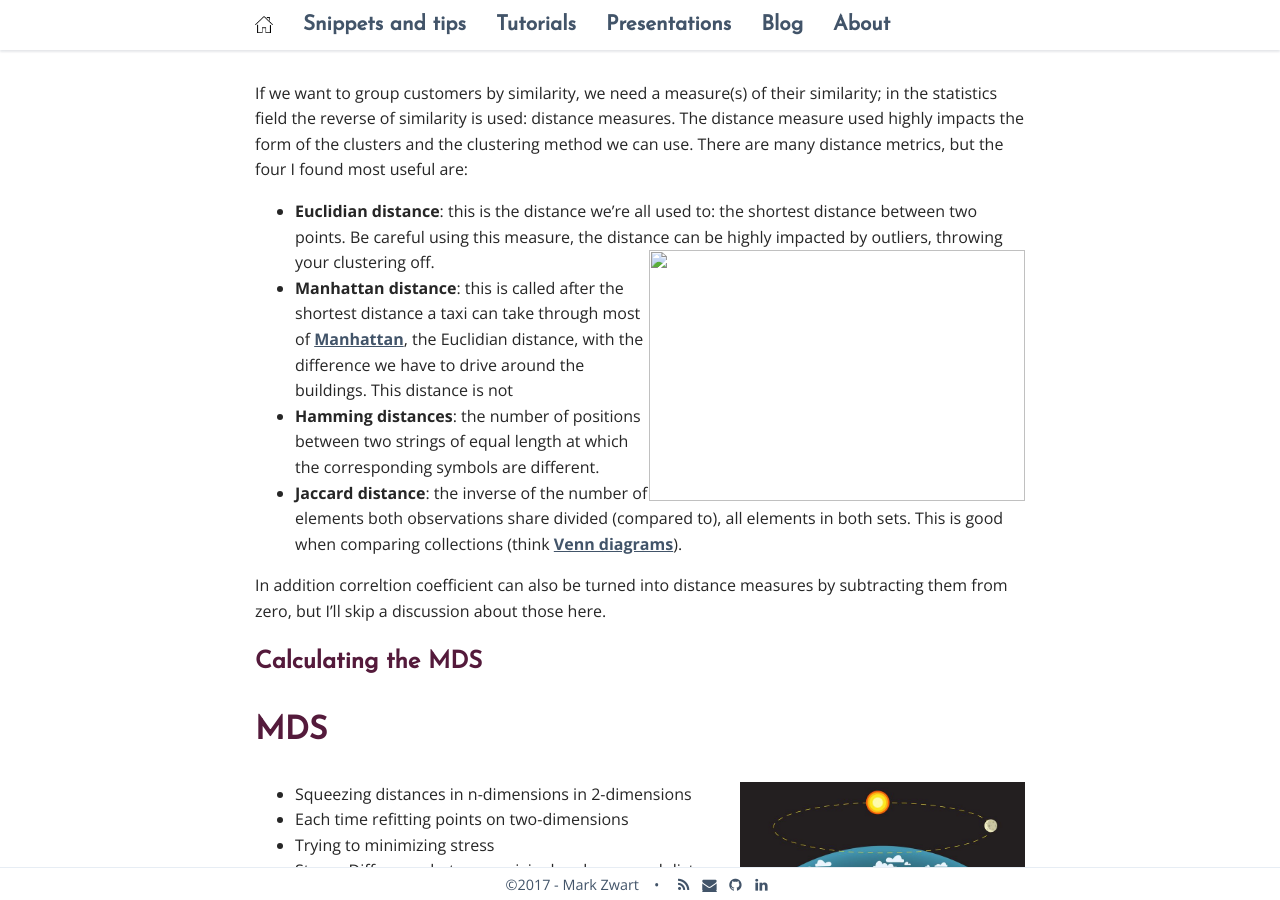
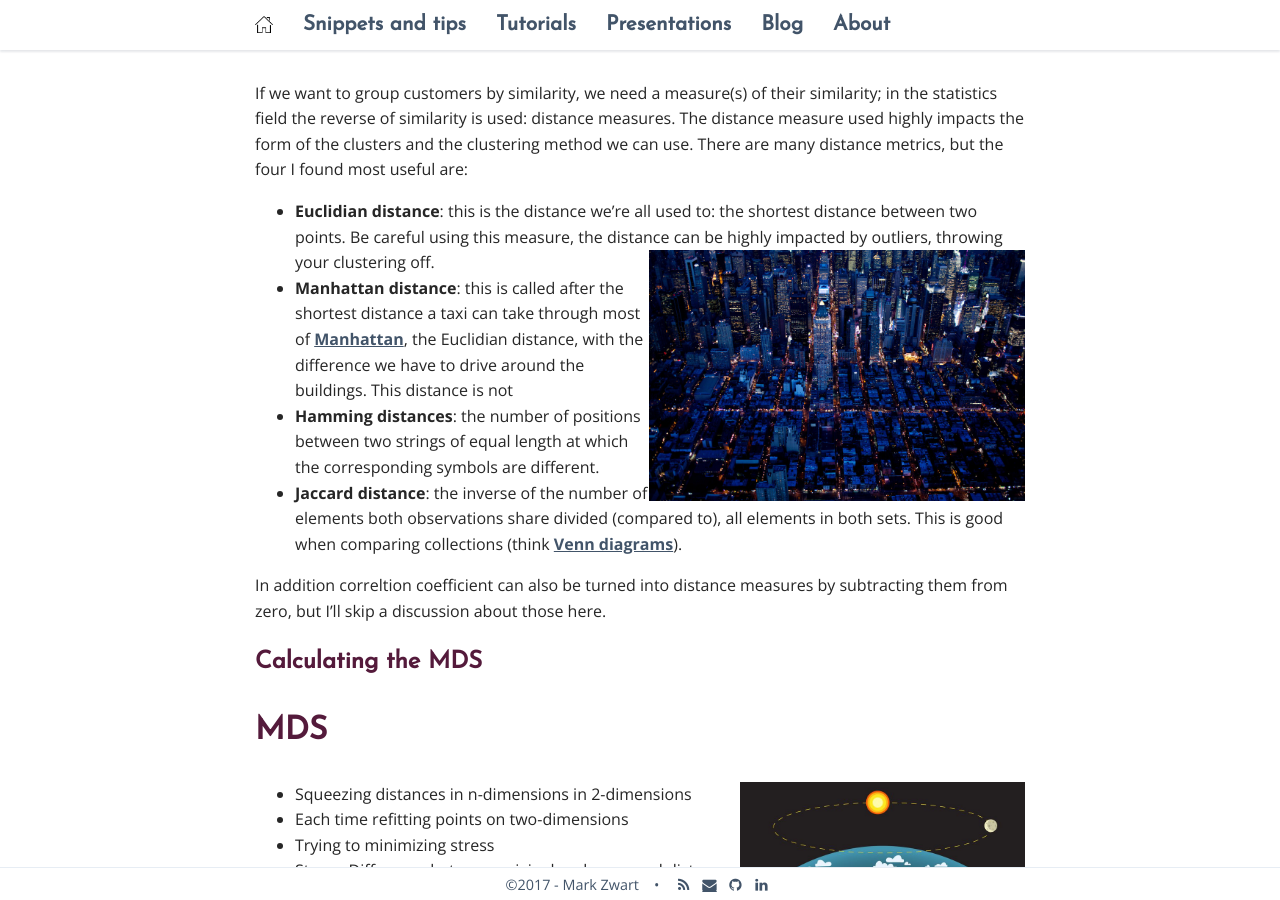
Before and after one commit to mark-me/mark-me.github.io, a Jekyll site: the page built from _pages/tutorials/clustering-mds/clustering-mds.md, in a window 1280 px wide and 900 px high, scrolled down 640 px. Built offline with Jekyll 4.4.1, drawn with Linux system fonts in a browser that asks for light colours; nearby versions of some CDN libraries; comment, search, counter and statistics services are not loaded.

Commit message:
Update clustering-mds.md

```diff
--- a/_pages/tutorials/clustering-mds/clustering-mds.md
+++ b/_pages/tutorials/clustering-mds/clustering-mds.md
@@ -19,7 +19,7 @@
 
 If we want to group customers by similarity, we need a measure(s) of their similarity; in the statistics field the reverse of similarity is used: distance measures. The distance measure used highly impacts the form of the clusters and the clustering method we can use. There are many distance metrics, but the four I found most useful are:
 
-* **Euclidian distance**: this is the distance we're all used to: the shortest distance between two points. Be careful using this measure, the distance can be highly impacted by outliers, throwing your clustering off. <img src="/_pages/tutorials/kmeans/manhattan.jpg" width="376" height="251" align="right"/>
+* **Euclidian distance**: this is the distance we're all used to: the shortest distance between two points. Be careful using this measure, the distance can be highly impacted by outliers, throwing your clustering off. <img src="/_pages/tutorials/clustering-mds/manhattan.jpg" width="376" height="251" align="right"/>
 * **Manhattan distance**: this is called after the shortest distance a taxi can take through most of [Manhattan](http://becomeanewyorker.com/streets-and-avenues-a-history-of-the-grid-system/), the Euclidian distance, with the difference we have to drive around the buildings. This distance is not
 * **Hamming distances**: the number of positions between two strings of equal length at which the corresponding symbols are different.
 * **Jaccard distance**: the inverse of the number of elements both observations share divided (compared to), all elements in both sets. This is good when comparing collections (think [Venn diagrams](https://en.wikipedia.org/wiki/Venn_diagram)).
```
